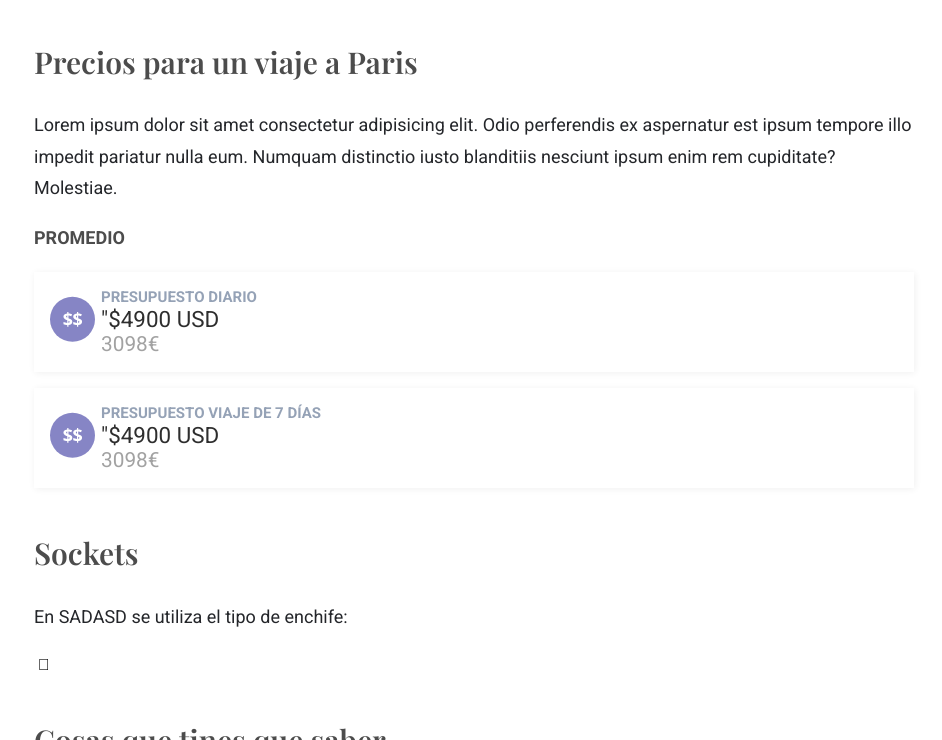
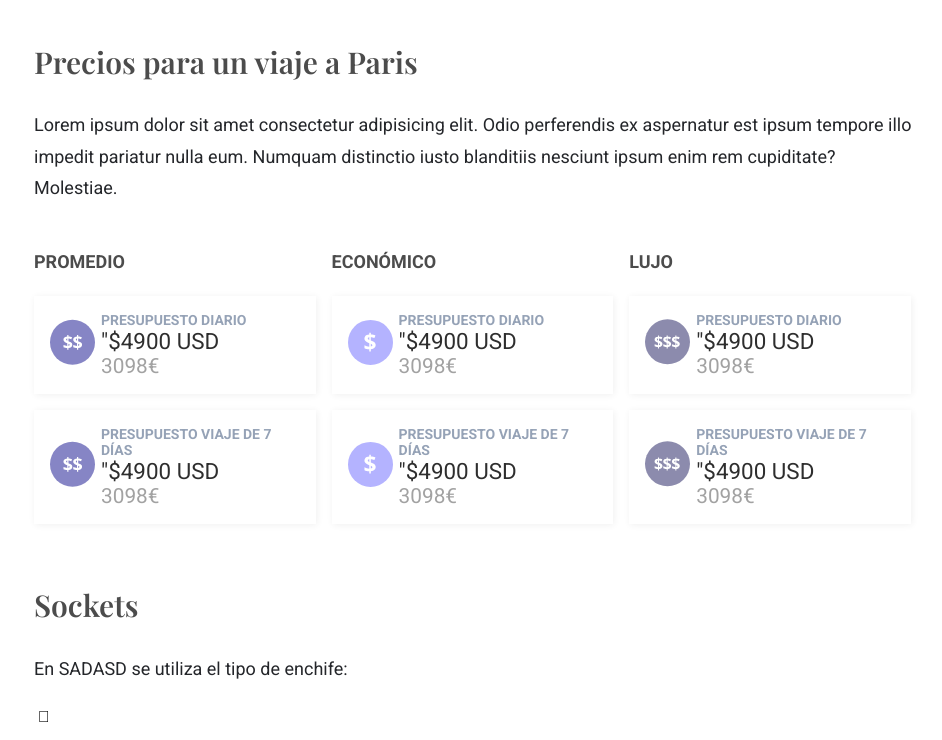
Before and after one commit to iCharlieAraiza/viajetip, a website: page blog.html in a window 1280 px wide. Shown: the part 4617-5357 px from the top of the page, without its empty margins (166-1108 px from the left). Drawn offline with nearby package versions, Linux system fonts and the light colour scheme; some icons are missing.

Commit message:
Add card columns

```diff
--- a/blog.html
+++ b/blog.html
@@ -196,27 +196,27 @@
                         <table class="table-styled">
                             <tbody>
                                 <tr>
-                                    <td><img src="/assets/img/icons/1-star.svg" class="star-img"/></td>
+                                    <td><img src="/assets/img/icons/1-star.svg" class="star-img" /></td>
                                     <td>Hotel 1 estrella / hostal</td>
                                     <td class="bold">$ 500</td>
                                 </tr>
                                 <tr>
-                                    <td><img src="/assets/img/icons/2-star.svg" class="star-img"/></td>
+                                    <td><img src="/assets/img/icons/2-star.svg" class="star-img" /></td>
                                     <td>Hotel 1 estrella</td>
                                     <td class="bold">$ 500</td>
                                 </tr>
                                 <tr>
-                                    <td><img src="/assets/img/icons/3-star.svg" class="star-img"/></td>
+                                    <td><img src="/assets/img/icons/3-star.svg" class="star-img" /></td>
                                     <td>Hotel 3 estrella. Hotel de precio medio</td>
                                     <td class="bold">$ 500</td>
                                 </tr>
                                 <tr>
-                                    <td><img src="/assets/img/icons/4-star.svg" class="star-img"/></td>
+                                    <td><img src="/assets/img/icons/4-star.svg" class="star-img" /></td>
                                     <td>Hotel 1 estrella</td>
                                     <td class="bold">$ 500</td>
                                 </tr>
                                 <tr>
-                                    <td><img src="/assets/img/icons/5-star.svg" class="star-img"/></td>
+                                    <td><img src="/assets/img/icons/5-star.svg" class="star-img" /></td>
                                     <td>Hotel 1 estrella</td>
                                     <td class="bold">$ 500</td>
                                 </tr>
@@ -303,13 +303,16 @@
 
             <div class="price-section">
                 <h3>Precios para un viaje a Paris</h3>
-                <p>Lorem ipsum dolor sit amet consectetur adipisicing elit. Odio perferendis ex aspernatur est ipsum tempore illo impedit pariatur nulla eum. Numquam distinctio iusto blanditiis nesciunt ipsum enim rem cupiditate? Molestiae.</p>
+                <p>Lorem ipsum dolor sit amet consectetur adipisicing elit. Odio perferendis ex aspernatur est ipsum
+                    tempore illo impedit pariatur nulla eum. Numquam distinctio iusto blanditiis nesciunt ipsum enim rem
+                    cupiditate? Molestiae.</p>
+                <div class="price-list__wrapper">
                     <div class="price-list">
                         <h4 class="price-list__title">Promedio</h4>
                         <ul class="price-list__list">
                             <li class="price-list__card">
                                 <div class="price-list__img-container">
-                                <img src="assets/img/icons/price/i_ave.svg" alt="Cafe americano">
+                                    <img src="assets/img/icons/price/i_ave.svg" alt="precio promedio">
                                 </div>
                                 <p class="price-list__card-info">
                                     <span class="price-list__card-title">Presupuesto diario</span>
@@ -319,7 +322,57 @@
                             </li>
                             <li class="price-list__card">
                                 <div class="price-list__img-container">
-                                <img src="assets/img/icons/price/i_ave.svg" alt="Cafe americano">
+                                    <img src="assets/img/icons/price/i_ave.svg" alt="precio promedio">
+                                </div>
+                                <p class="price-list__card-info">
+                                    <span class="price-list__card-title">Presupuesto viaje de 7 días </span>
+                                    <span class="price-list__card-price">"$4900 USD</span>
+                                    <span class="price-list__card-target">3098€ </span>
+                                </p>
+                            </li>
+                        </ul>
+                    </div>
+                    <div class="price-list">
+                        <h4 class="price-list__title">Económico</h4>
+                        <ul class="price-list__list">
+                            <li class="price-list__card">
+                                <div class="price-list__img-container">
+                                    <img src="assets/img/icons/price/i_budget.svg" alt="Precio económico">
+                                </div>
+                                <p class="price-list__card-info">
+                                    <span class="price-list__card-title">Presupuesto diario</span>
+                                    <span class="price-list__card-price">"$4900 USD</span>
+                                    <span class="price-list__card-target">3098€ </span>
+                                </p>
+                            </li>
+                            <li class="price-list__card">
+                                <div class="price-list__img-container">
+                                    <img src="assets/img/icons/price/i_budget.svg" alt="Precio económico">
+                                </div>
+                                <p class="price-list__card-info">
+                                    <span class="price-list__card-title">Presupuesto viaje de 7 días </span>
+                                    <span class="price-list__card-price">"$4900 USD</span>
+                                    <span class="price-list__card-target">3098€ </span>
+                                </p>
+                            </li>
+                        </ul>
+                    </div>
+                    <div class="price-list">
+                        <h4 class="price-list__title">Lujo</h4>
+                        <ul class="price-list__list">
+                            <li class="price-list__card">
+                                <div class="price-list__img-container">
+                                    <img src="assets/img/icons/price/i_lux.svg" alt="Precio de lujo">
+                                </div>
+                                <p class="price-list__card-info">
+                                    <span class="price-list__card-title">Presupuesto diario</span>
+                                    <span class="price-list__card-price">"$4900 USD</span>
+                                    <span class="price-list__card-target">3098€ </span>
+                                </p>
+                            </li>
+                            <li class="price-list__card">
+                                <div class="price-list__img-container">
+                                    <img src="assets/img/icons/price/i_lux.svg" alt="Precio de lujo">
                                 </div>
                                 <p class="price-list__card-info">
                                     <span class="price-list__card-title">Presupuesto viaje de 7 días </span>
@@ -330,12 +383,14 @@
                         </ul>
                     </div>
                 </div>
+            </div>
 
 
             <h3>Sockets</h3>
             <p>En SADASD se utiliza el tipo de enchife:</p>
             <span class="d-inline-block tooltip" data-tooltip="Type A - 127 V 60 Hz">
-                <i class="icon-type-a"></i></span><span class="d-inline-block tooltip" data-tooltip="Type B - 127 V 60 Hz"><i class="icon-type-b"></i>
+                <i class="icon-type-a"></i></span><span class="d-inline-block tooltip"
+                data-tooltip="Type B - 127 V 60 Hz"><i class="icon-type-b"></i>
             </span>
             <i class="icon-type-c"></i>
 
@@ -429,7 +484,9 @@
             <div class="flex wrap space-between comm__content">
                 <span class="comment__date">Hace 2 meses</span>
                 <p class="comment__p">
-                    Lorem ipsum dolor sit amet consectetur adipisicing elit. Quidem est optio ab voluptas saepe minima, suscipit ad a, beatae velit pariatur iure molestiae, impedit autem nesciunt? Ea quos aspernatur reiciendis!
+                    Lorem ipsum dolor sit amet consectetur adipisicing elit. Quidem est optio ab voluptas saepe minima,
+                    suscipit ad a, beatae velit pariatur iure molestiae, impedit autem nesciunt? Ea quos aspernatur
+                    reiciendis!
                 </p>
             </div>
 
@@ -437,7 +494,9 @@
             <div class="flex wrap space-between comm__content">
                 <span class="comment__date">Hace 2 meses</span>
                 <p class="comment__p">
-                    Lorem ipsum dolor, sit amet consectetur adipisicing elit. Perspiciatis, dolorem itaque eligendi consequuntur culpa nesciunt quisquam ipsa similique autem minus deleniti corrupti atque perferendis voluptatem consectetur blanditiis natus accusantium dolores?
+                    Lorem ipsum dolor, sit amet consectetur adipisicing elit. Perspiciatis, dolorem itaque eligendi
+                    consequuntur culpa nesciunt quisquam ipsa similique autem minus deleniti corrupti atque perferendis
+                    voluptatem consectetur blanditiis natus accusantium dolores?
                 </p>
             </div>
 
@@ -445,7 +504,9 @@
             <div class="flex wrap space-between comm__content">
                 <span class="comment__date">Hace 2 meses</span>
                 <p class="comment__p">
-                    Lorem ipsum dolor sit amet consectetur adipisicing elit. Quidem est optio ab voluptas saepe minima, suscipit ad a, beatae velit pariatur iure molestiae, impedit autem nesciunt? Ea quos aspernatur reiciendis!
+                    Lorem ipsum dolor sit amet consectetur adipisicing elit. Quidem est optio ab voluptas saepe minima,
+                    suscipit ad a, beatae velit pariatur iure molestiae, impedit autem nesciunt? Ea quos aspernatur
+                    reiciendis!
                 </p>
             </div>
 
--- a/css/_blog.scss
+++ b/css/_blog.scss
@@ -476,7 +476,7 @@ hr {
 }
 
 .price-content__title {
-  font-weight: 100;
+  font-weight: 800;
 }
 
 .price-content__price {
@@ -690,7 +690,7 @@ hr {
 }
 
 .price-list__card-title {
-  font-size: 15px;
+  font-size: 14px;
   font-weight: bold;
   color: #95a2b6;
 }
@@ -713,3 +713,17 @@ hr {
 .price-list__img-container {
   margin-right: 6px;
 }
+
+.price-list__wrapper {
+  display: flex;
+  flex-wrap: wrap;
+  gap: 1rem;
+}
+
+.price-list {
+    width: 100%;
+    min-width: 250px;
+    @media screen and (min-width: 600px) {
+      width: 32%;
+    }
+}
```
Also changed, not shown: css/style.css, 1 other file. Lines whose indentation alone changed are shown as unchanged.
